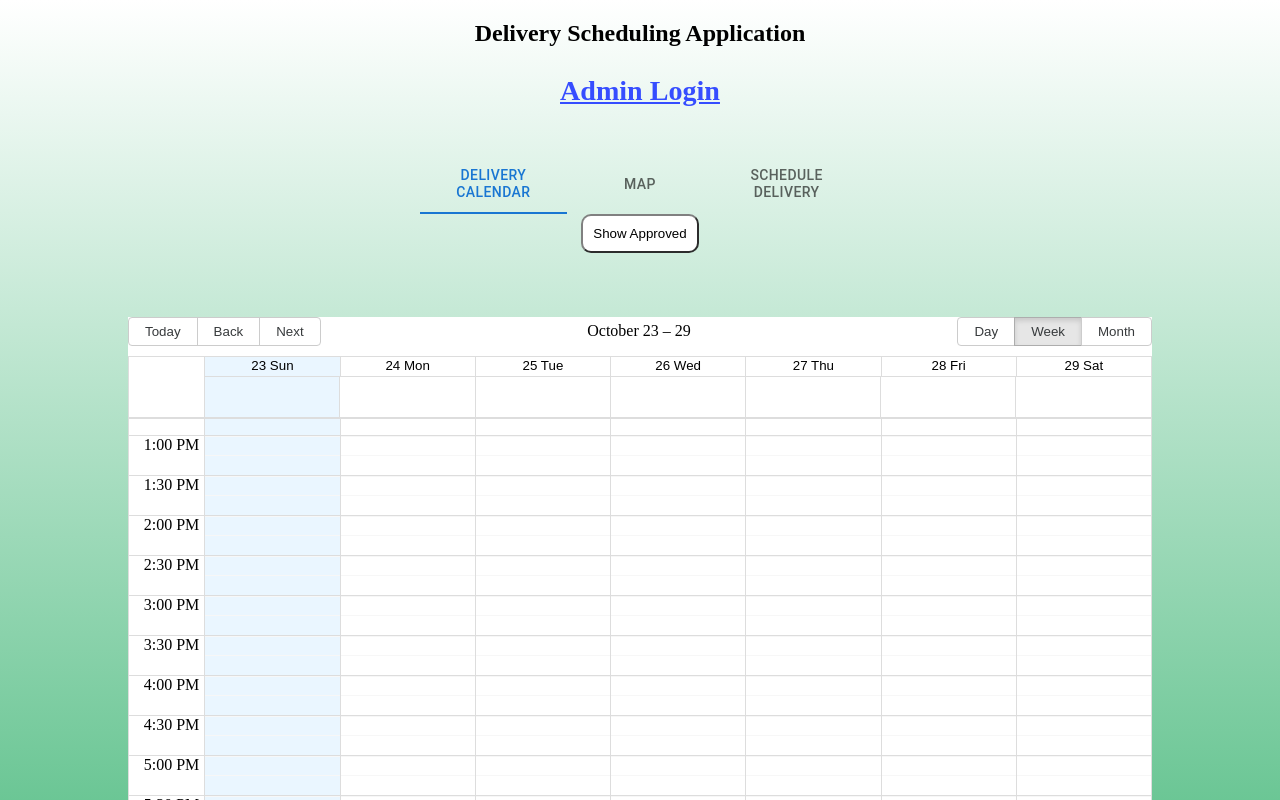
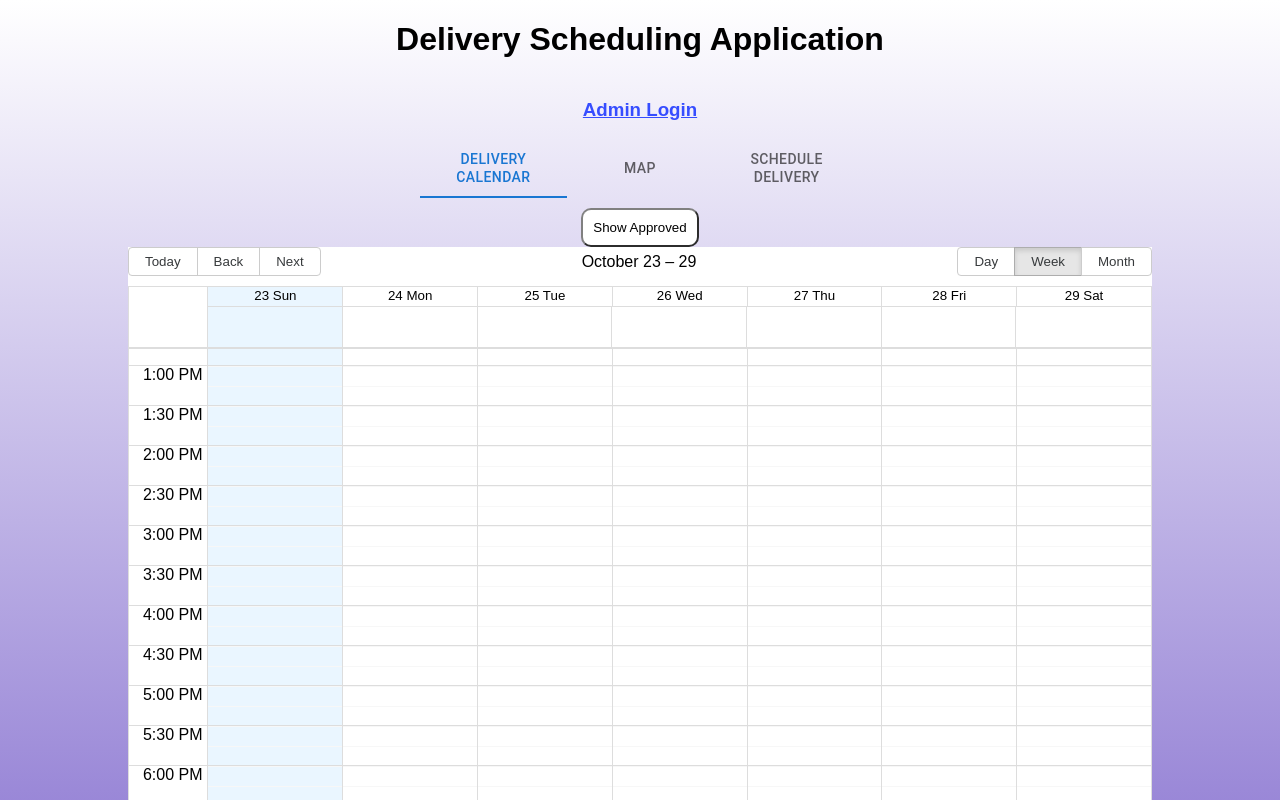
Before and after one commit to DukeDelivery/delivery, a React (Create React App) app in the folder client/: page / in a window 1280 px wide. Shown: the top 800 px of the page. Built offline with nearby package versions, Linux system fonts and the light colour scheme; no server answers.

Commit message:
css updates

```diff
--- a/client/public/index.css
+++ b/client/public/index.css
@@ -9,14 +9,16 @@
 }
 
 #root {
-  background: linear-gradient(0deg, rgba(0,157,72,1) 0%, rgba(255,255,255,1) 100%);
+  background: linear-gradient(0deg, rgb(89, 59, 190) 0%, rgba(255,255,255,1) 100%);
   display: flex;
   flex-direction: column;
   align-items: center;
 }
-
+* {
+  font-family: Arial, Helvetica, sans-serif;
+}
 footer {
-  background-color: #00400B;
+  background-color: #2b0b58;
   color: white;
   min-height: 100px;
   margin: 0;
@@ -28,7 +30,7 @@ footer {
 body {
   margin: 0;
 }
-button, input, textarea {
+button, input, textarea, select {
   border-color: gray;
   border-radius: 10px;
   padding: 10px;
@@ -37,10 +39,15 @@ button, input[type=submit] {
   background-color: white;
 }
 
+#menu {
+  padding-bottom: 10px;
+}
+
 #title {
   text-align: center;
   position: relative;
 }
+
 
 #adminLogin {
   text-decoration: underline;
@@ -52,7 +59,6 @@ button, input[type=submit] {
 }
 
 #calendar {
-  margin-top: 5%;
   margin-bottom: 5%;
   height: 1000px;
   width: 80%;
@@ -63,7 +69,14 @@ form {
   text-align: center;
 }
 #deliveryForm {
-  margin: 10px;
+  background-color: rgb(255, 255, 255);
+  display: flex;
+  flex-direction: column;
+  align-items: center;
+  width: 80%;
+  min-width: 600px;
+  padding: 2%;
+  margin: 5%;
 }
 table {
   text-align: center;
--- a/client/src/App.js
+++ b/client/src/App.js
@@ -15,11 +15,11 @@ const App = () => {
 
   return (
     <AdminContext.Provider value={{admin, setAdmin}}>
-      <h2 id="title">
+      <h1 id="title">
         {!admin && <>Delivery Scheduling Application</>}
-        {admin && <>Delivery Scheduling Application -Admin</>}
-        {!admin && <Login/>}
-      </h2>
+        {admin && <>Delivery Scheduling Application - Admin</>}
+      </h1>
+      {!admin && <Login/>}
       <Menu current={mode} setCurrent={setMode}/>
       <Modes mode={mode}/>
     </AdminContext.Provider>
--- a/client/src/components/Config.js
+++ b/client/src/components/Config.js
@@ -5,7 +5,7 @@ import CompanySetter from "./CompanySetter";
 
 const Config = () => {
   return (
-    <div style={{textAlign: 'center'}}>
+    <div id='deliveryForm'>
       <h2>Gates</h2>
       <GateSetter/>
       <h2>Companies</h2>
--- a/client/src/components/Login.js
+++ b/client/src/components/Login.js
@@ -25,7 +25,7 @@ const Login = () => {
   }
 
   return (
-    <div>
+    <div id="login">
       <h3 id="adminLogin" onClick={() => setOpen(true)}>Admin Login</h3>
       <Popup
       modal
--- a/client/src/components/Menu.js
+++ b/client/src/components/Menu.js
@@ -9,6 +9,7 @@ const Menu = ({ current, setCurrent}) => {
   }
   const { admin } = useContext(AdminContext);
   return (
+    <div id="menu">
       <Tabs value={current} onChange={handleChange} variant="fullWidth">
         <Tab label="Delivery Calendar" value="calendar"  />
         <Tab label="Map" value="map" />
@@ -16,6 +17,8 @@ const Menu = ({ current, setCurrent}) => {
         {admin && <Tab label="Settings" value="settings"/>}
         {admin && <Tab label="Log Rogue Delivery" value='rogue'/>}
       </Tabs>
+    </div>
+
   )
 }
 
--- a/client/src/components/Schedule.js
+++ b/client/src/components/Schedule.js
@@ -28,7 +28,7 @@ const Schedule = () => {
   const localizer = momentLocalizer(moment);
   return (
     <EventsContext.Provider value={{events, setEvents}}>
-      <button onClick={() => setApproved(approved => !approved)} >{approved ? "Show All" : "Show Approved"} </button>
+        <button onClick={() => setApproved(approved => !approved)} >{approved ? "Show All" : "Show Approved"} </button>
       <div id="calendar">
         {delivery !== null && <Modal delivery={delivery} setDelivery={setDelivery}/>}
         <Calendar localizer={localizer} defaultView={'week'} onSelectEvent={x => setDelivery(x)} views={['day','week','month']}
```
Also changed, not shown: 1 other file (tests, documents, lock files or other folders). Lines whose indentation alone changed are shown as unchanged.
